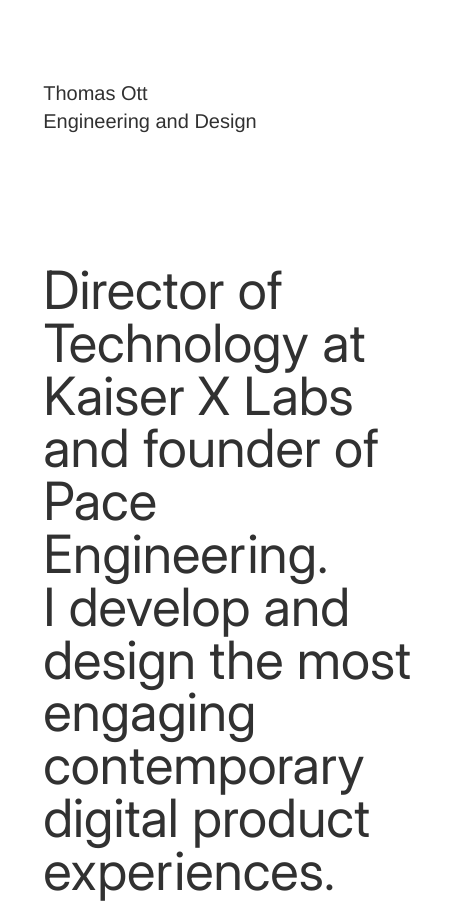
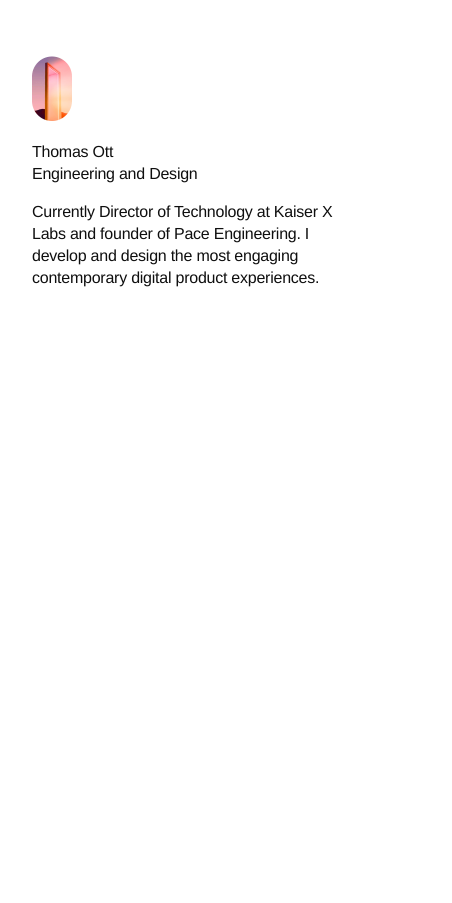
Before and after one commit to greenchapter/website, a SvelteKit app: page / in a window 390 px wide. Shown: the whole page, 452 px wide, since content can reach past the window. After the commit the page ends 844 px from the top, so only its background shows below. Built offline with nearby package versions, Linux system fonts and the light colour scheme.

Commit message:
feat(intro): add first new intro

```diff
--- /dev/null
+++ b/src/lib/components/Intro.svelte
@@ -0,0 +1,29 @@
+<script lang="ts">
+	import gate from '$lib/images/gate.png';
+</script>
+
+<picture>
+	<source srcset="{gate}" type="image/png" />
+	<img width="40px" height="auto" src="{gate}" alt="Welcome to my website" />
+</picture>
+
+<p>
+	Thomas Ott<br />
+	Engineering and Design
+</p>
+
+<p>
+	Currently Director of Technology at Kaiser X Labs and founder of Pace Engineering. I develop and design the most engaging contemporary digital product experiences.
+</p>
+
+<style>
+	p {
+		color: var(--primary-color, #0f0f0f);
+		font-family: var(--font);
+		font-size: 16px;
+		font-style: normal;
+		font-weight: 500;
+		line-height: 22px; /* 137.5% */
+		letter-spacing: -0.24px;
+	}
+</style>
--- a/src/routes/+layout.svelte
+++ b/src/routes/+layout.svelte
@@ -8,39 +8,19 @@
 	<main>
 		<slot />
 	</main>
-
 	<footer></footer>
 </div>
-
 <style>
 	.app {
-		display: flex;
-		flex-direction: column;
-		min-height: 100vh;
+		margin: 56px 32px;
 	}
 
 	main {
-		/*		flex: 1;*/
-		/*		display: flex;*/
-		/*		flex-direction: column;*/
-		padding: 5.8125rem 0 0 5.375rem;
-		width: 100%;
-		/*		max-width: 64rem;*/
-		/*		margin: 0 auto;*/
-		/*		box-sizing: border-box;*/
 	}
 
 	@media only screen and (max-width: 600px) {
-		main {
-			padding: 4.5rem 2.2rem 0 2.2rem;
-		}
 	}
 
 	footer {
-		display: flex;
-		flex-direction: column;
-		justify-content: center;
-		align-items: center;
-		padding: 12px;
 	}
 </style>
--- a/src/routes/+page.svelte
+++ b/src/routes/+page.svelte
@@ -1,6 +1,5 @@
 <script>
-	import Component from './Component.svelte';
-	import github_logo from '$lib/images/github.svg';
+	import Intro from '$lib/components/Intro.svelte';
 </script>
 
 <svelte:head>
@@ -9,12 +8,7 @@
 </svelte:head>
 
 <section>
-	<picture>
-		<source srcset="{github_logo}" type="image/svg" />
-		<!-- <img src="{github_logo}" alt="Welcome" /> -->
-	</picture>
-
-	<Component />
+	<Intro />
 </section>
 
 <style></style>
--- a/src/routes/Header.svelte
+++ b/src/routes/Header.svelte
@@ -7,5 +7,9 @@
 		<a href="/">Home</a>
 		<a href="/about">About</a>
 	</nav> -->
+
 </header>
-<style></style>
+<style>
+	header {
+	}
+</style>
--- a/src/routes/styles.css
+++ b/src/routes/styles.css
@@ -5,13 +5,11 @@
 	src: url('/interv.woff2');
 	font-style: normal;
 	font-display: optional;
-  	font-stretch: normal;
- 	font-display: auto;
+	font-stretch: normal;
+	font-display: auto;
 }
 
 :root {
-	--font-body: Inter Display V, -apple-system, BlinkMacSystemFont, 'Segoe UI', Roboto, Oxygen, Ubuntu,
-		sans-serif;
 	--color-text: rgba(49, 49, 49, 1);
 	--font: 'Inter Variable', sans-serif;
 	font-family: var(--font);
@@ -25,4 +23,6 @@
 	-webkit-text-size-adjust: 100%;
 	-webkit-tap-highlight-color: transparent;
 	scroll-behavior: smooth;
+	margin: 0;
+	padding: 0;
 }
```
Also changed, not shown: src/lib/images/gate.png (added), src/lib/images/github.svg (deleted).
